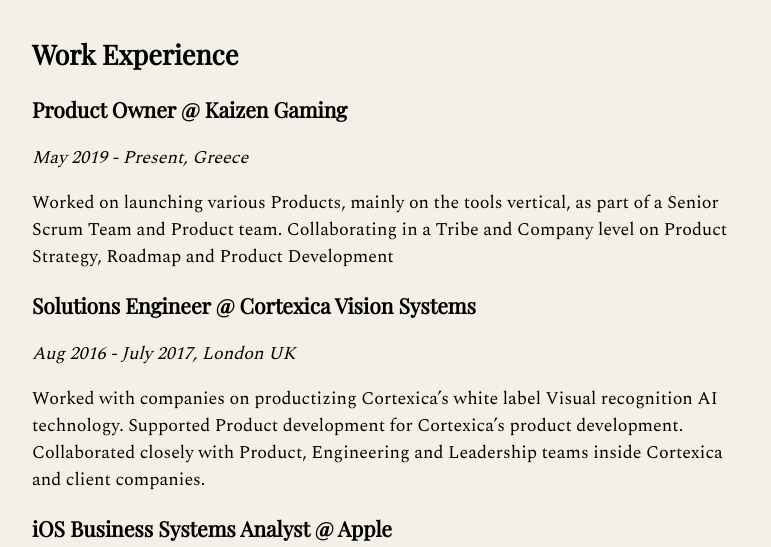
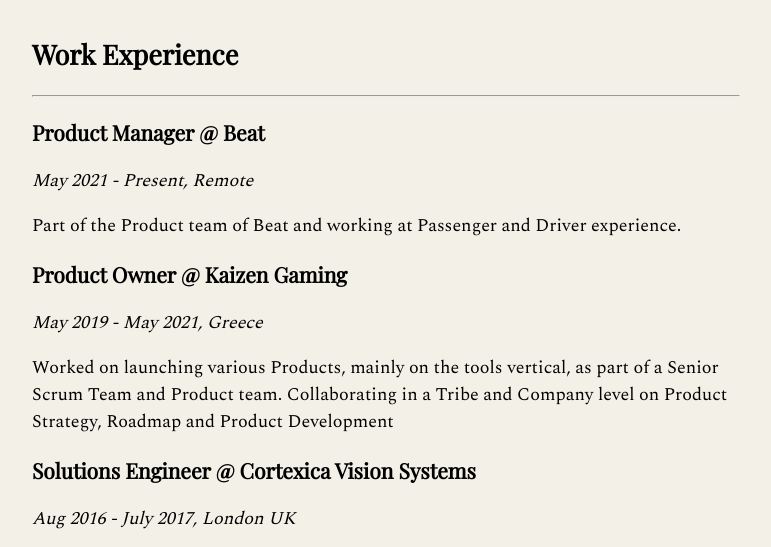
Before and after one commit to iamioannis/iamioannis-Website, a Gatsby site: page /resume in a window 1280 px wide. Shown: the part 181-728 px from the top of the page, without its empty margins (254-1025 px from the left). Built offline with nearby package versions, Linux system fonts and the light colour scheme; Gatsby itself is replaced by a stand-in of ours.

Commit message:
Resume update

```diff
--- a/src/pages/resume.md
+++ b/src/pages/resume.md
@@ -2,10 +2,15 @@
 title: Resume
 ---
 ## Work Experience
+---
+### **Product Manager @ Beat**
 
+*May 2021 -  Present, Remote*
+
+Part of the Product team of Beat and working at Passenger and Driver experience.
 ### **Product Owner @ Kaizen Gaming**
 
-*May 2019 - Present, Greece*
+*May 2019 - May 2021, Greece*
 
 Worked on launching various Products, mainly on the tools vertical, as part of a Senior Scrum Team and Product team.
 Collaborating in a Tribe and Company level on Product Strategy, Roadmap and Product Development
@@ -60,10 +65,8 @@
 * Mentor
   * Part of the of the Mentor Team at the UK flagship store in Covent Garden. My role is to support the team with necessary training, support the on boarding process for new members of the team and help existing team members in role progression.
 
+## Education
 ---
-
-## Education
-
 ### BSc Honours in Computer Science (Software Engineering)
 
 University of Hertfordshire
@@ -77,7 +80,6 @@
 2005 - 2007, Thessaloniki, Greece
 
 ---
-
 | **Traits** | Industry knowledge | Skills |
 | :-------- | :----------- | :------ |
 | Passionate | Product Management | User Research |
```
